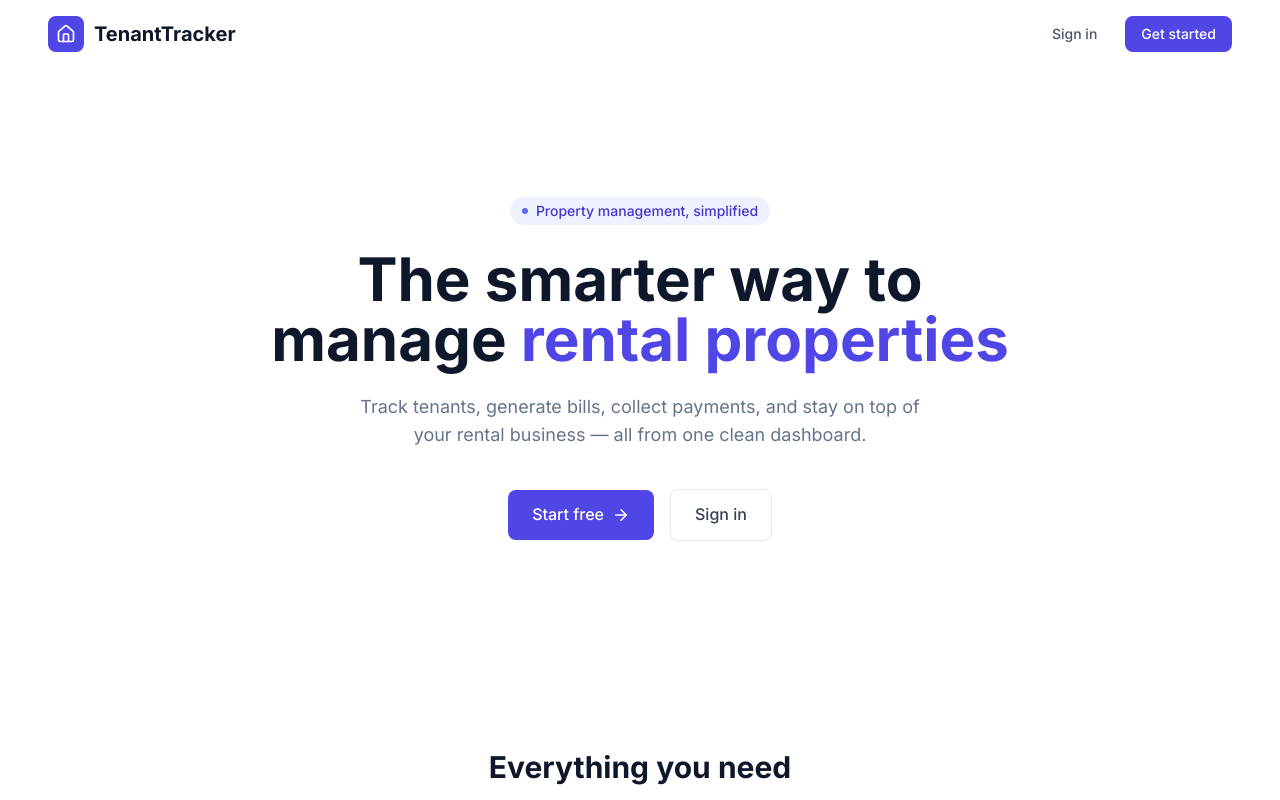
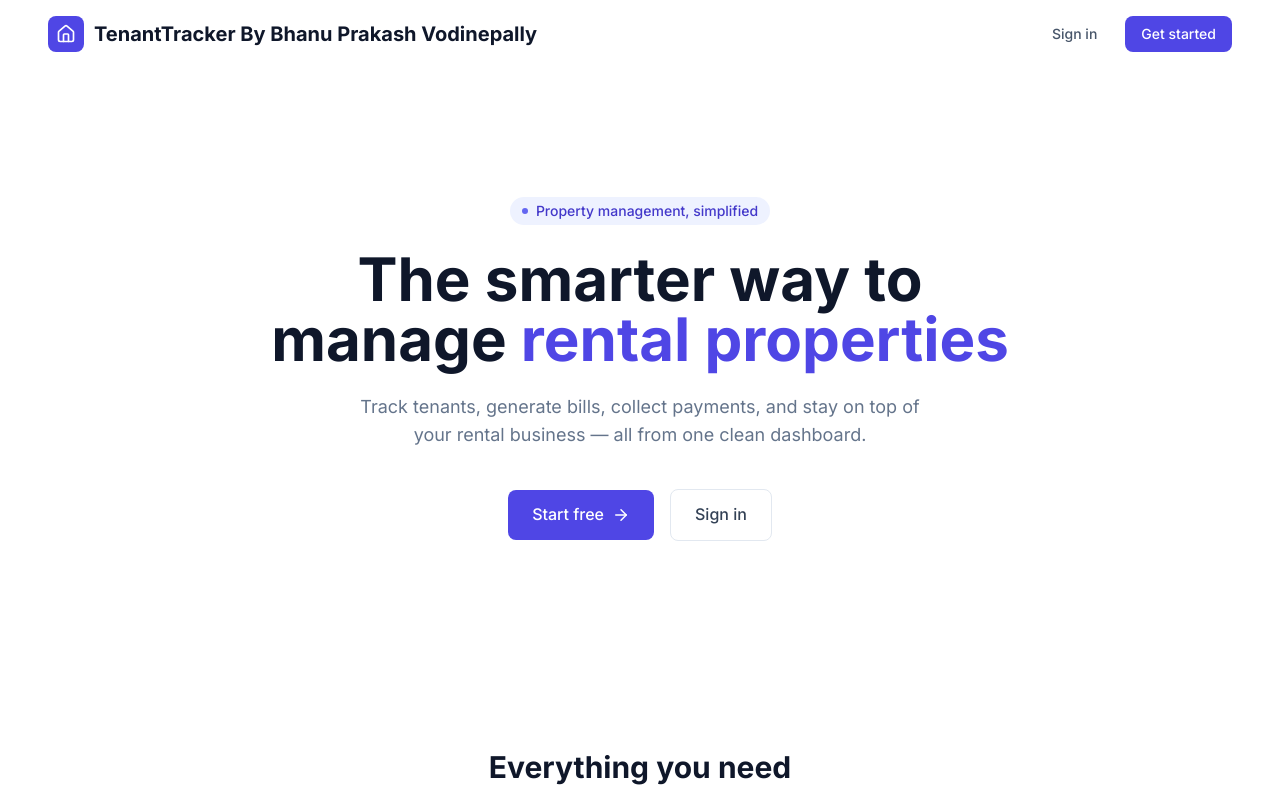
Before and after one commit to bhanuarya06/tenanttracker-app, a React (Vite) app in the folder frontend/: page / in a window 1280 px wide. Shown: the top 800 px of the page. Built offline with nearby package versions, Linux system fonts and the light colour scheme; no server answers.

Commit message:
Develop (#6)
* workflow changes

* eslint config files added

* link fixes

* lint fixes

* lint fixes

* lint fixes

* lint coverage fixes

* coverage fixes

* fix

* updating backend docker file

* updated lock file

* deploy fixes

* deploy fix

* deployfix

* testing cicd

```diff
--- a/frontend/src/pages/HomePage.jsx
+++ b/frontend/src/pages/HomePage.jsx
@@ -17,7 +17,7 @@
           <div className="h-9 w-9 rounded-lg bg-primary-600 flex items-center justify-center">
             <Home className="h-5 w-5 text-white" />
           </div>
-          <span className="text-xl font-bold text-slate-900">TenantTracker</span>
+          <span className="text-xl font-bold text-slate-900">TenantTracker By Bhanu Prakash Vodinepally</span>
         </div>
         <div className="flex items-center gap-3">
           <Link to="/login" className="text-sm font-medium text-slate-600 hover:text-slate-900 px-4 py-2">Sign in</Link>
```
